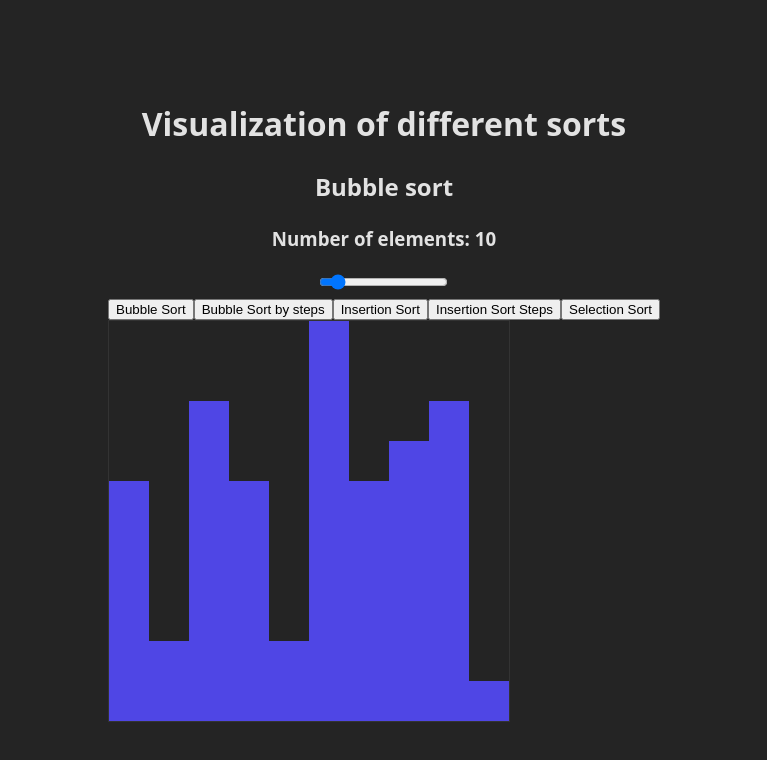
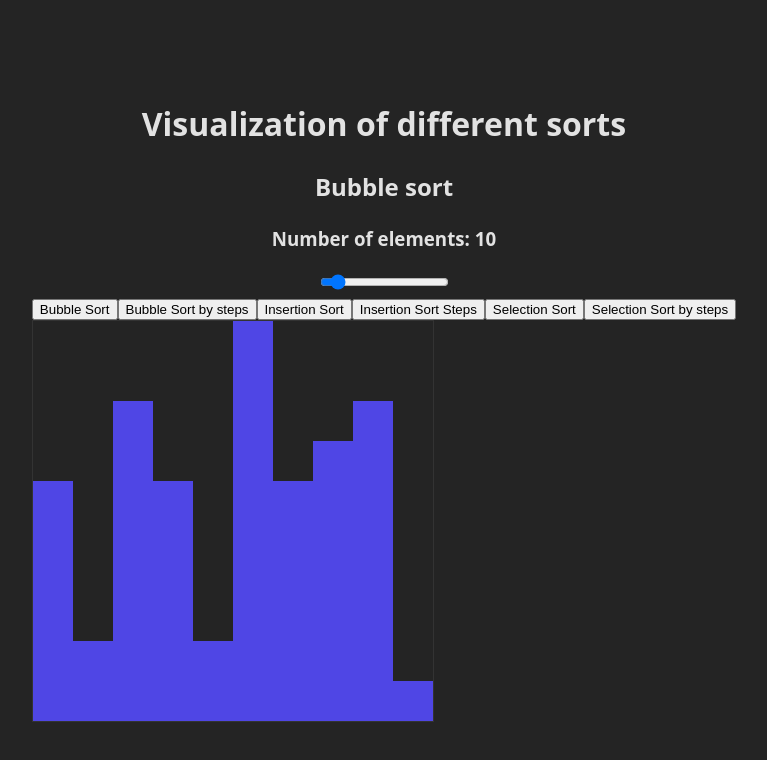
Before and after one commit to KohseyPower/sort, a React (Vite) app: page / in a window 1280 px wide. Shown: the top 760 px of the page, without its empty margins (256-1023 px from the left). Built offline with nearby package versions, Linux system fonts and the light colour scheme.

Commit message:
feat: add an incremental selection sort

```diff
--- a/src/Simulator.tsx
+++ b/src/Simulator.tsx
@@ -6,6 +6,7 @@ import {
   insertionSort,
   insertionSortGenerator,
   selectionSort,
+  selectionSortGenerator,
 } from "./algorithms";
 
 const MIN = 5;
@@ -82,6 +83,9 @@ export default function Simulator() {
           <button onClick={() => setElements(selectionSort(elements))}>
             Selection Sort
           </button>
+          <button onClick={() => runSort(selectionSortGenerator(elements))}>
+            Selection Sort by steps
+          </button>
         </div>
         <Styled.Canvas $size={WINDOWSIZE} $cols={totalElements}>
           {elements.map((value, index) => (
--- a/src/algorithms/BubbleSort.ts
+++ b/src/algorithms/BubbleSort.ts
@@ -14,6 +14,7 @@ export function bubbleSort(elements: number[]): number[] {
 
 export function* bubbleSortGenerator(elements: number[]) {
   const sortedElements = [...elements];
+  yield sortedElements;
   for (let i = sortedElements.length - 1; i > 0; i--) {
     for (let j = 0; j < i; j++) {
       if (sortedElements[j] > sortedElements[j + 1]) {
--- a/src/algorithms/SelectionSort.ts
+++ b/src/algorithms/SelectionSort.ts
@@ -14,3 +14,21 @@ export function selectionSort(elements: number[]): number[] {
   }
   return sortedElements;
 }
+
+export function* selectionSortGenerator(elements: number[]) {
+  const sortedElements = [...elements];
+  yield sortedElements;
+  for (let i = 0; i < sortedElements.length; i++) {
+    let minIndex = i;
+    for (let j = i; j < sortedElements.length; j++) {
+      if (sortedElements[j] < sortedElements[minIndex]) {
+        minIndex = j;
+      }
+    }
+    [sortedElements[i], sortedElements[minIndex]] = [
+      sortedElements[minIndex],
+      sortedElements[i],
+    ];
+    yield sortedElements;
+  }
+}
--- a/src/algorithms/index.ts
+++ b/src/algorithms/index.ts
@@ -3,3 +3,4 @@ export { insertionSort } from "./InsertionSort";
 export { bubbleSortGenerator } from "./BubbleSort";
 export { insertionSortGenerator } from "./InsertionSort";
 export { selectionSort } from "./SelectionSort";
+export { selectionSortGenerator } from "./SelectionSort";
```
